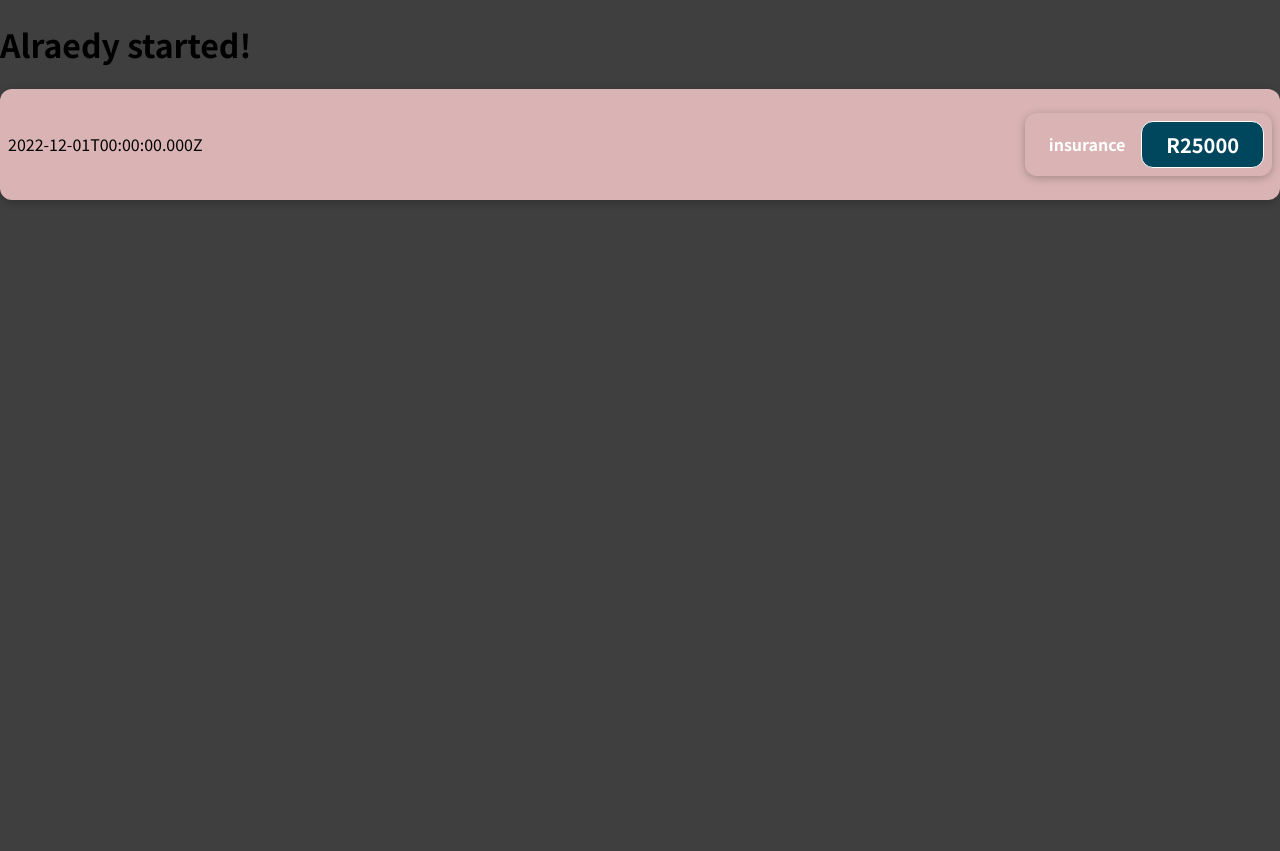
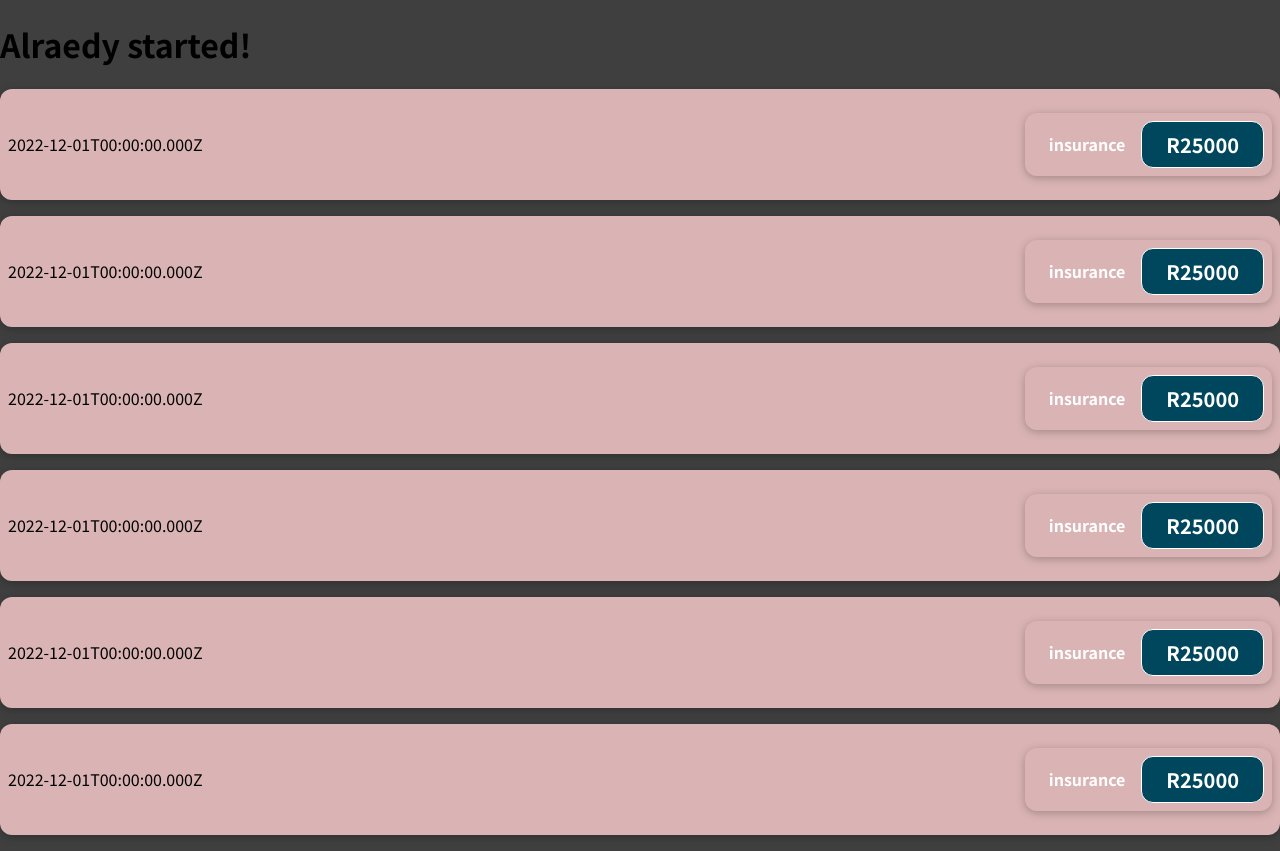
Before and after one commit to DonaldMzima/Expense-App, a React (Create React App) app: page / in a window 1280 px wide. Before the commit the page ends 800 px from the top, so only its background shows below. Built offline with nearby package versions, Linux system fonts and the light colour scheme.

Commit message:
ref:adding/more-cmponents

```diff
--- a/src/App.tsx
+++ b/src/App.tsx
@@ -6,6 +6,11 @@ const App = () => {
     <div>
       <h1>Alraedy started!</h1>
       <ExpenseItem></ExpenseItem>
+      <ExpenseItem></ExpenseItem>
+      <ExpenseItem></ExpenseItem>
+      <ExpenseItem></ExpenseItem>
+      <ExpenseItem></ExpenseItem>
+      <ExpenseItem></ExpenseItem>
     </div>
   )
 }
```
Also changed, not shown: 1 other file (tests, documents, lock files or other folders).
